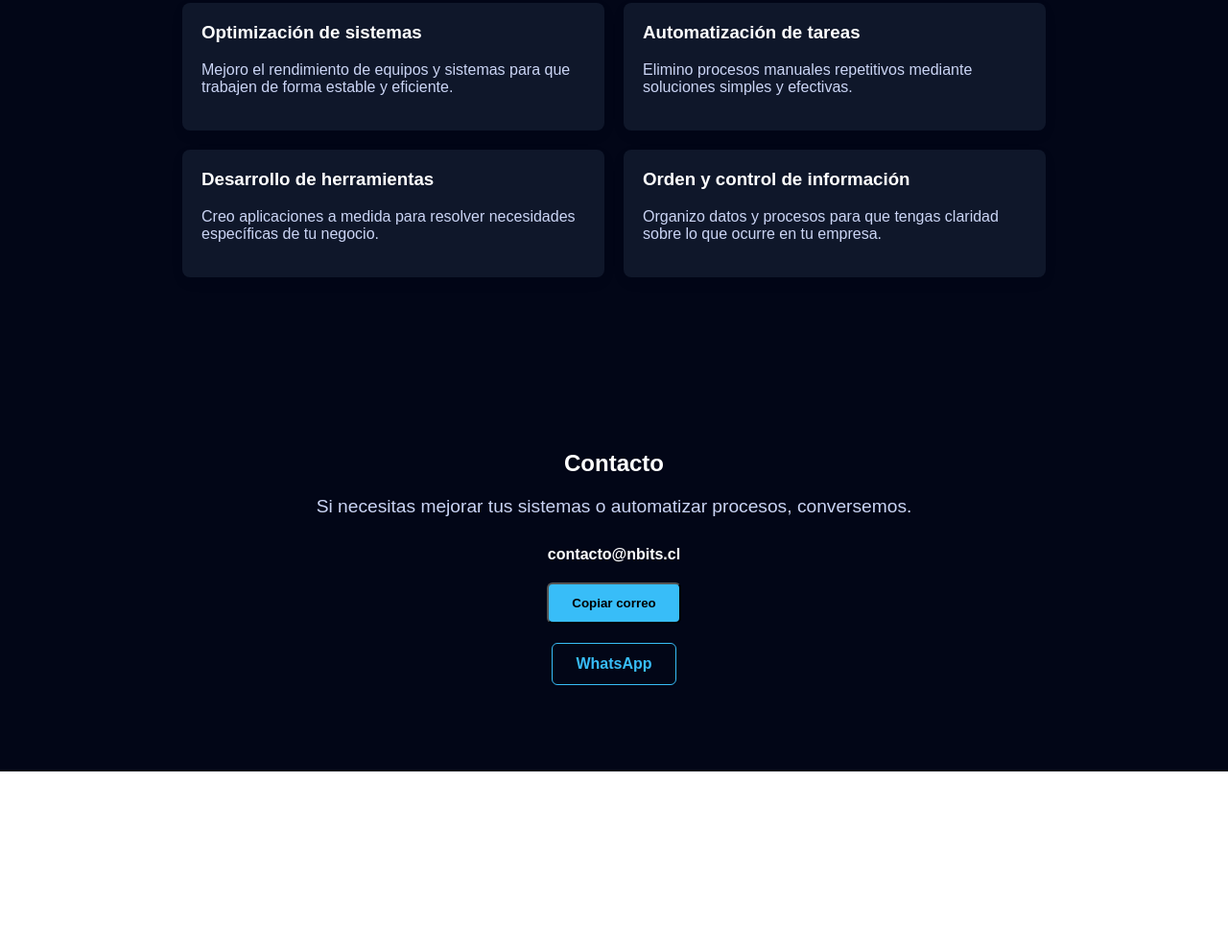
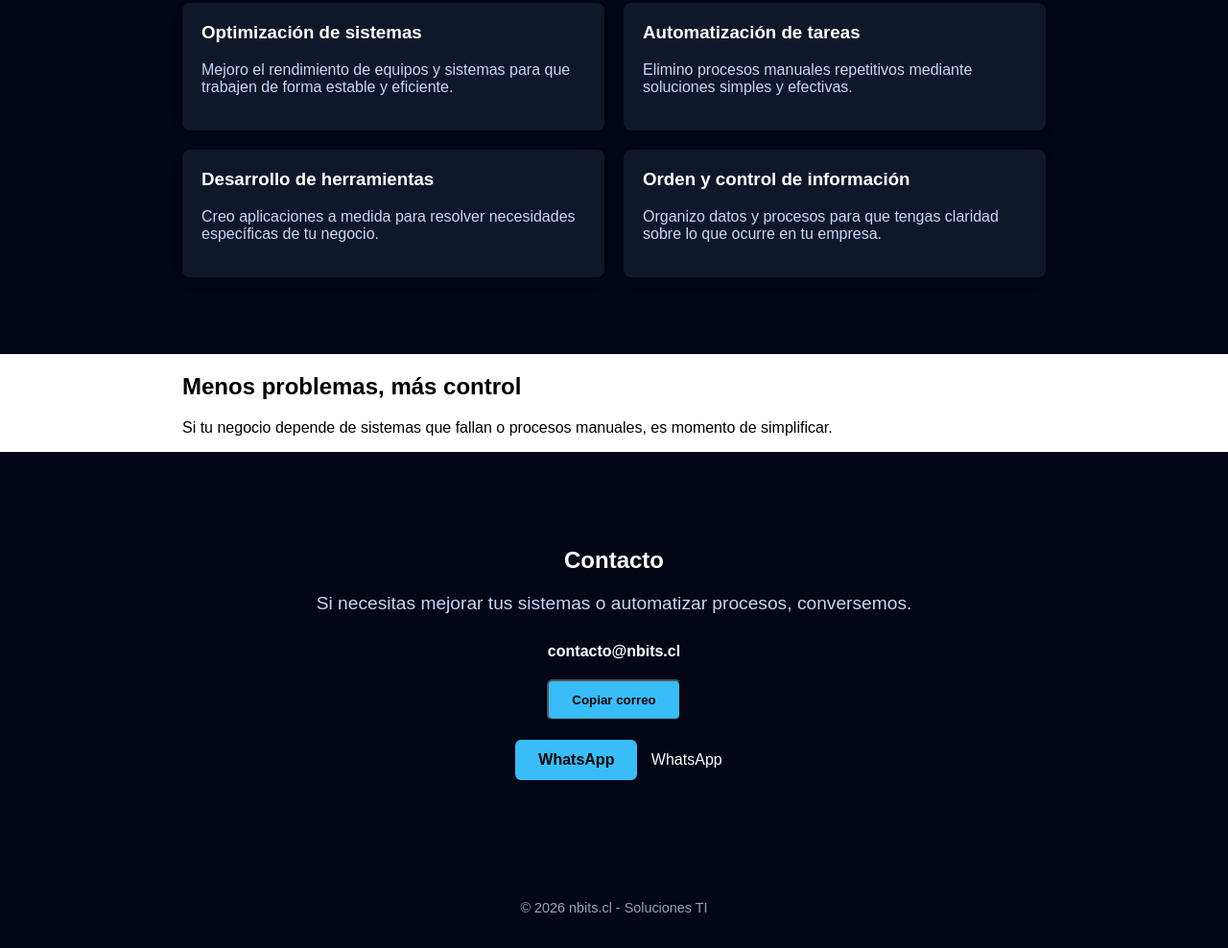
Before and after one commit to NetworkingCode/networkingcode.github.io, a plain HTML site: page index.html in a window 1280 px wide. Shown: the part 1267-2255 px from the top of the page at 96% size. Before the commit the page ends 2071 px from the top, so only its background shows below. Drawn offline with Linux system fonts and the light colour scheme.

Commit message:
Add footer section and update title in index.html

```diff
--- a/css/styles.css
+++ b/css/styles.css
@@ -158,3 +158,11 @@ h1 {
         grid-template-columns: 1fr;
     }
 }
+
+footer {
+    background: #020617;
+    color: #94a3b8;
+    text-align: center;
+    padding: 20px;
+    font-size: 0.9rem;
+}
--- a/index.html
+++ b/index.html
@@ -4,7 +4,9 @@
 <head>
     <meta charset="UTF-8">
     <meta name="viewport" content="width=device-width, initial-scale=1.0">
-    <title>nbits.cl</title>
+    <meta name="description"
+        content="Soporte TI, automatización y desarrollo de herramientas para pymes en Puerto Montt. Soluciones simples y efectivas.">
+    <title>NBITS | Soluciones TI para pymes en Puerto Montt</title>
     <link rel="stylesheet" href="css/styles.css">
 </head>
 
@@ -104,6 +106,14 @@
         </div>
     </section> -->
 
+    <section id="cierre">
+        <div class="container">
+            <h2>Menos problemas, más control</h2>
+            <p>Si tu negocio depende de sistemas que fallan o procesos manuales, es momento de simplificar.</p>
+        </div>
+    </section>
+
+
     <section id="contacto">
         <div class="container">
             <h2>Contacto</h2>
@@ -116,12 +126,19 @@
                     <span id="email">contacto@nbits.cl</span>
                     <button onclick="copiarEmail()" class="btn">Copiar correo</button>
                 </div>
-                <a href="https://wa.me/56987768389" class="btn secondary" target="_blank">
+                <a href="https://wa.me/56987768389?text=Hola,%20vi%20tu%20sitio%20nbits.cl%20y%20quiero%20consultar"
+                    class="btn" target="_blank">
                     WhatsApp
+                </a>
+                WhatsApp
                 </a>
             </div>
         </div>
     </section>
+
+    <footer>
+        <p>© 2026 nbits.cl - Soluciones TI</p>
+    </footer>
 
 
 
```
